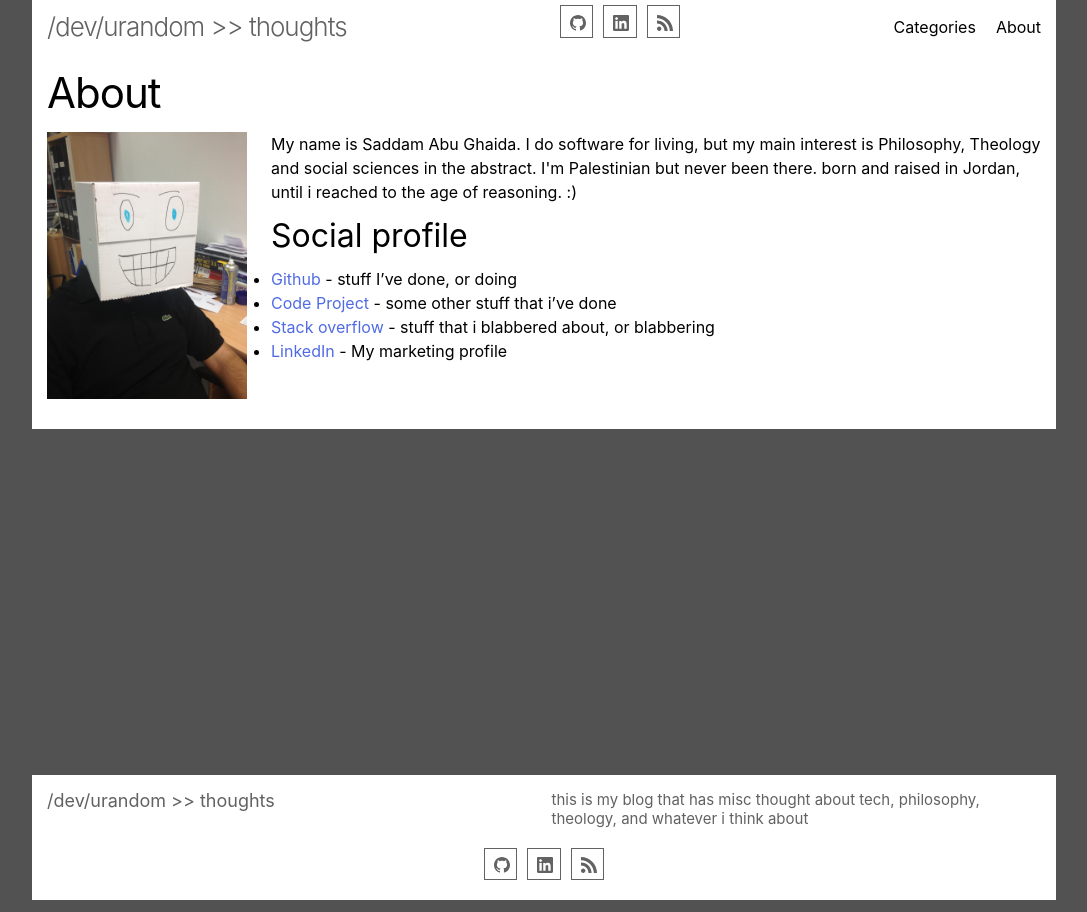
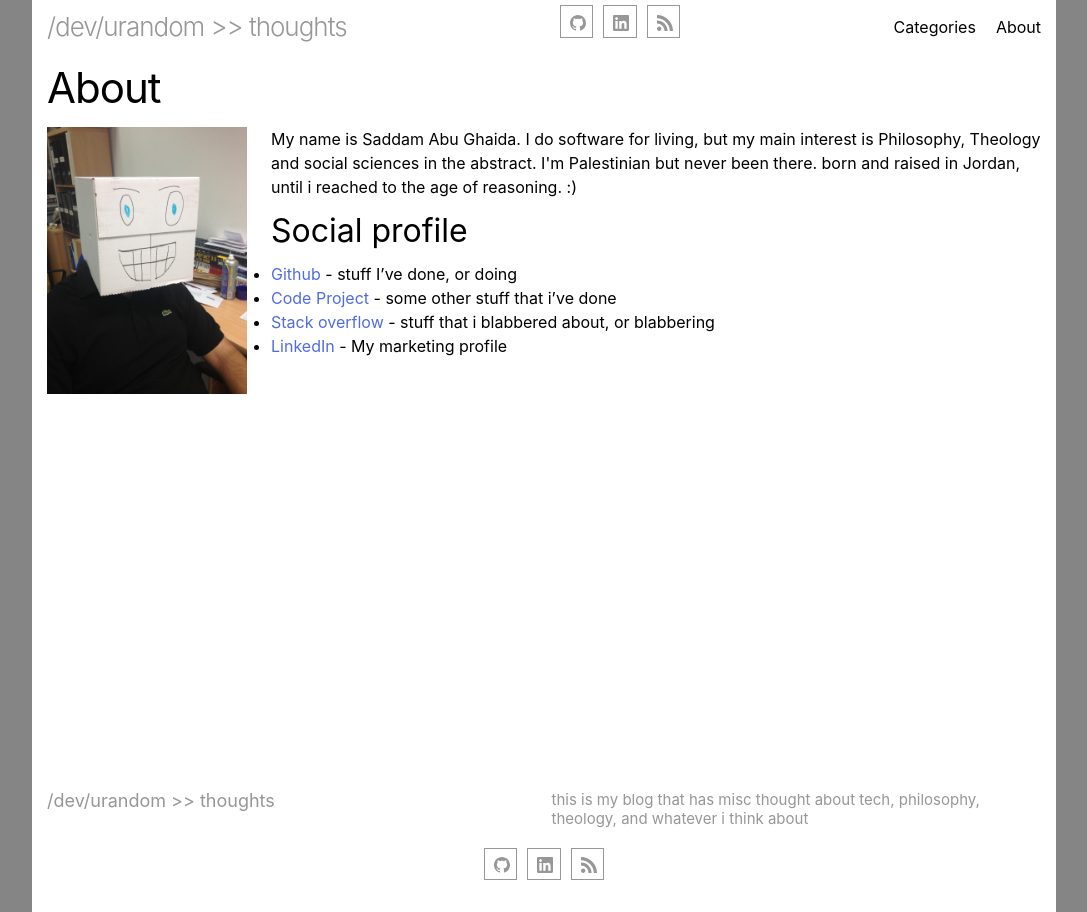
Before and after one commit to sghaida/sghaida.github.io, a Jekyll site: the page built from about.md, in a window 1280 px wide. Shown: the whole page, without its empty margins (96-1183 px from the left). Built offline with Jekyll 4.4.1, drawn with Linux system fonts in a browser that asks for light colours.

Commit message:
fix css shit

```diff
--- a/_config.yml
+++ b/_config.yml
@@ -22,7 +22,7 @@
 email: saddam.abughaida@gmail.com
 description: >- # this means to ignore newlines until "baseurl:"
   this is my blog that has misc thought about tech, philosophy, theology, and whatever i think about
-baseurl: "" # the subpath of your site, e.g. /blog
+baseurl: "/categories" # the subpath of your site, e.g. /blog
 url: "" # the base hostname & protocol for your site, e.g. http://example.com
 twitter_username: sghaida
 github_username:  sghaida
--- a/_sass/_layout.scss
+++ b/_sass/_layout.scss
@@ -4,6 +4,11 @@
 .site-header {
   min-height: $spacing-unit * 1.865;
   line-height: $base-line-height * $base-font-size * 2.25;
+  position: fixed !important;
+  top: 0;
+  align-content: center;
+  margin: auto;
+  width: 100%;
 
   // Positioning context for the mobile navigation icon
   position: relative;
@@ -134,6 +139,12 @@
  */
 .site-footer {
   padding-top: 1px;
+  position: fixed;
+  align-content: center;
+  margin: auto;
+  width: 100%;
+  bottom: 0;
+
 }
 
 .footer-heading {
@@ -209,12 +220,21 @@
 }
 
 
+.post {
+  height: 80vh;
+}
 
 /**
  * Page content
  */
 .page-content {
   flex: 1 0 auto;
+}
+
+.page-content .wrapper{
+  height: 100%;
+  padding-bottom: 10%;
+  padding-top: 5%;
 }
 
 .page-heading {
--- a/_sass/site.scss
+++ b/_sass/site.scss
@@ -1,8 +1,8 @@
 @charset "utf-8";
 
-$brand-color:           rgb(98, 98, 98);
+$brand-color:           rgb(151, 151, 151);
 $text-color:            #000000;
-$gutter-color:          #525252;
+$gutter-color:          #858585;
 $background-color:      #ffffff;
 
 $link-base-color:       #506be4;
@@ -11,8 +11,8 @@
 $table-text-color:      lighten($text-color, 20%);
 $table-zebra-color:     lighten($background-color, 7%);
 $table-header-bg-color: lighten($background-color, 12%);
-$table-header-border:   #ccc;
-$table-border-color:    #666;
+$table-header-border:   rgb(209, 209, 209);
+$table-border-color:    rgb(90, 89, 89);
 
 $base-font-family: -apple-system, BlinkMacSystemFont, "Segoe UI", "Segoe UI Symbol", "Segoe UI Emoji", "Apple Color Emoji", Roboto, Helvetica, Arial, sans-serif;
 $base-font-size:   16px;
--- a/about.md
+++ b/about.md
@@ -16,3 +16,4 @@
 * [Code Project](https://www.codeproject.com/script/Membership/View.aspx?mid=7086044){:target="_blank"} - some other stuff that i've done
 * [Stack overflow](https://stackoverflow.com/users/433646/saddam-abu-ghaida){:target="_blank"} - stuff that i blabbered about, or blabbering
 * [LinkedIn](http://www.linkedin.com/in/sghaida){:target="_blank"} - My marketing profile
+<p>
```
